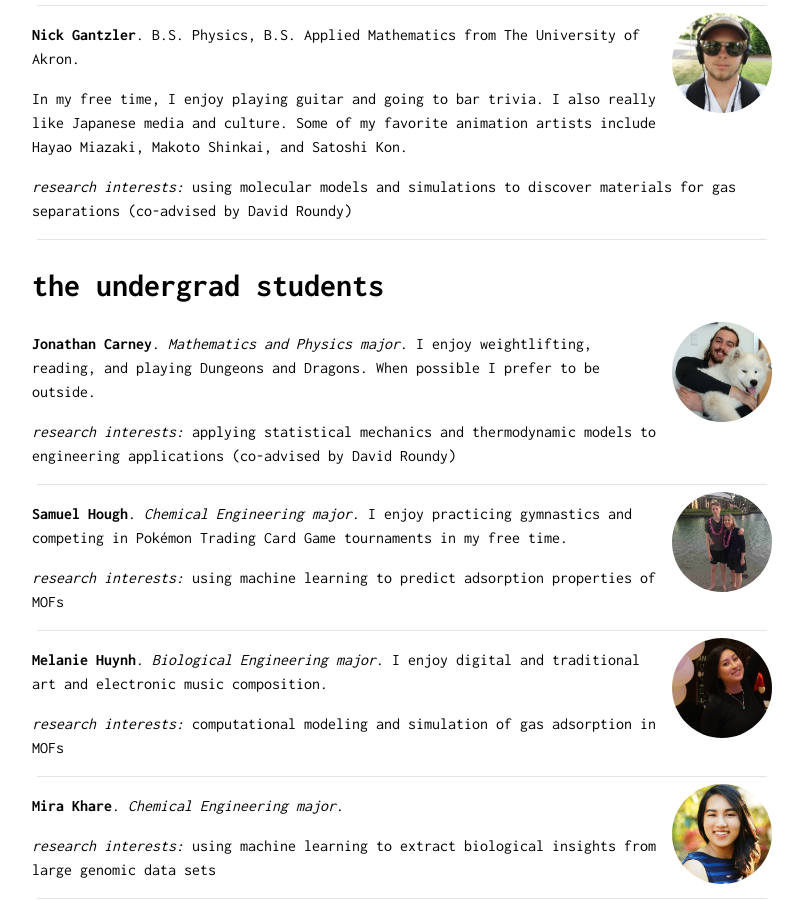
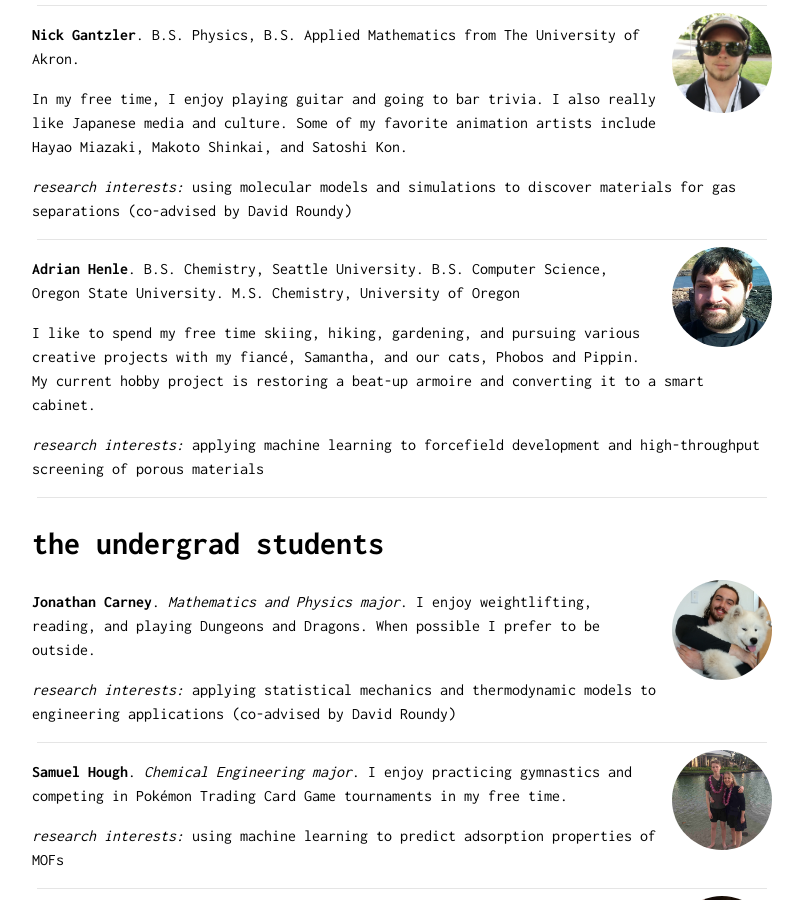
Before and after one commit to SimonEnsemble/oldish_SimonEnsemble.github.io, a Jekyll site: the page built from ppl/index.md, in a window 1280 px wide and 900 px high, scrolled down 1100 px. Shown: the whole window, without its empty margins (238-1041 px from the left). Built offline with Jekyll 4.4.1, drawn with Linux system fonts in a browser that asks for light colours.

Commit message:
add adrian

```diff
--- a/_data/phds.yml
+++ b/_data/phds.yml
@@ -9,3 +9,9 @@
   about: In my free time, I enjoy playing guitar and going to bar trivia. I also really like Japanese media and culture. Some of my favorite animation artists include Hayao Miazaki, Makoto Shinkai, and Satoshi Kon.
   research: using molecular models and simulations to discover materials for gas separations (co-advised by David Roundy)
   foto: photos/nick.jpg
+
+- name: Adrian Henle
+  degree: B.S. Chemistry, Seattle University. B.S. Computer Science, Oregon State University. M.S. Chemistry, University of Oregon
+  about: I like to spend my free time skiing, hiking, gardening, and pursuing various creative projects with my fiancé, Samantha, and our cats, Phobos and Pippin. My current hobby project is restoring a beat-up armoire and converting it to a smart cabinet.
+  research: applying machine learning to forcefield development and high-throughput screening of porous materials
+  foto: photos/adrian.png
```
Also changed, not shown: ppl/photos/adrian.png (added).
